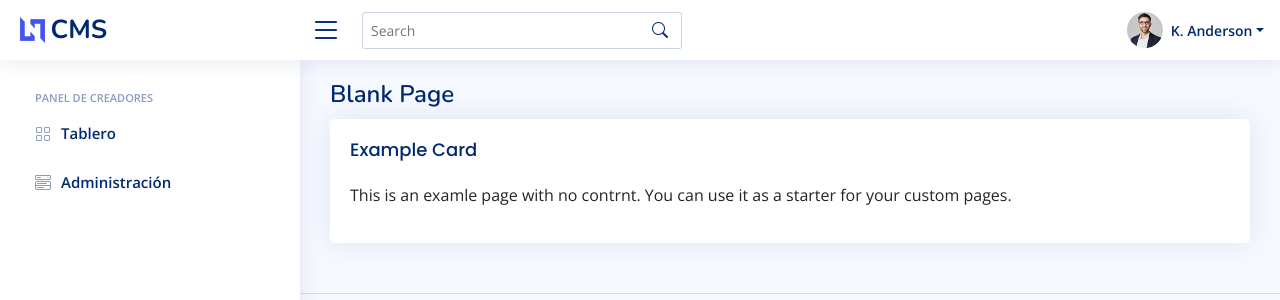
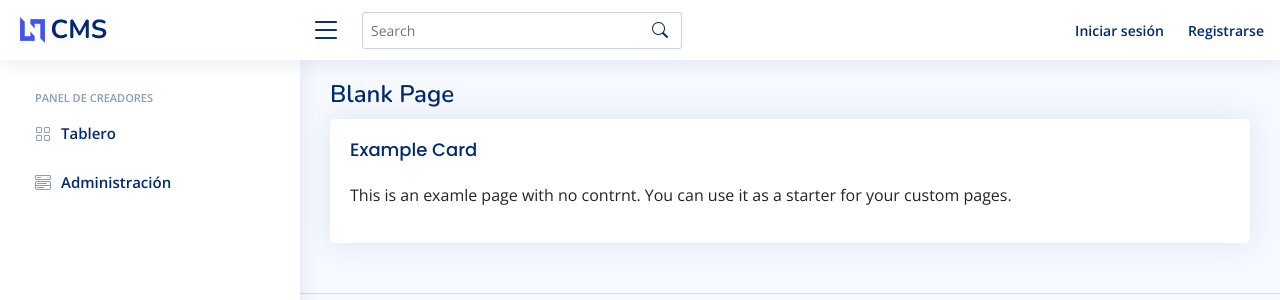
Before and after one commit to estebanfern/django_cms, a Django app: page / in a window 1280 px wide. Shown: the top 300 px of the page. Run offline with Django 5.2, Linux system fonts and the light colour scheme; some libraries are stand-ins or nearby versions.

Commit message:
add authenticated logic in base view

```diff
--- a/app/views.py
+++ b/app/views.py
@@ -6,26 +6,3 @@ from .forms import CustomUserCreationForm, CustomAuthenticationForm
 
 def home_view(request):
     return render(request, 'inicio.html')
-
-
-def register_view(request):
-    if request.method == 'POST':
-        form = CustomUserCreationForm(request.POST, request.FILES)
-        if form.is_valid():
-            user = form.save()
-            login(request, user)
-            return redirect('home')
-    else:
-        form = CustomUserCreationForm()
-    return render(request, 'register.html', {'form': form})
-
-def login_view(request):
-    if request.method == 'POST':
-        form = CustomAuthenticationForm(request, data=request.POST)
-        if form.is_valid():
-            user = form.get_user()
-            login(request, user)
-            return redirect('home')
-    else:
-        form = CustomAuthenticationForm()
-    return render(request, 'login.html', {'form': form})
--- a/cms/urls.py
+++ b/cms/urls.py
@@ -15,15 +15,22 @@ Including another URLconf
     2. Add a URL to urlpatterns:  path('blog/', include('blog.urls'))
 """
 from django.contrib import admin
+from django.contrib.auth.views import LogoutView
 from django.urls import path
+
+from app.auth.views import register_view, login_view, logout_view
 from app.profile.views import profile_view
 from app.views import *
 
 urlpatterns = [
     path('admin/', admin.site.urls),
+
     path('', home_view, name='home'),
+
+    #Auth
     path('register/', register_view, name='register'),
     path('login/', login_view, name='login'),
+    path('logout/', logout_view, name='logout'),
 
     # Profile
     path('profile/', profile_view, name='profile'),
--- a/templates/base.html
+++ b/templates/base.html
@@ -64,15 +64,16 @@
           </a>
         </li><!-- End Search Icon-->
 
+        {% if user.is_authenticated %}
         <li class="nav-item dropdown pe-3">
           <a class="nav-link nav-profile d-flex align-items-center pe-0" href="#" data-bs-toggle="dropdown">
             <img src="{% static 'assets/img/profile-img.jpg' %}" alt="Profile" class="rounded-circle">
-            <span class="d-none d-md-block dropdown-toggle ps-2">K. Anderson</span>
+            <span class="d-none d-md-block dropdown-toggle ps-2"></span>
           </a> <!-- End Profile Iamge Icon -->
           <ul class="dropdown-menu dropdown-menu-end dropdown-menu-arrow profile">
             <li class="dropdown-header">
-              <h6>Juan Pérez</h6>
-              <span>Suscriptor</span>
+              <h6>{{ user.name }}</h6>
+              <span>{{ user.role }}</span>
             </li>
             <li>
               <hr class="dropdown-divider">
@@ -87,13 +88,29 @@
               <hr class="dropdown-divider">
             </li>
             <li>
-              <a class="dropdown-item d-flex align-items-center" href="#">
+              <a class="dropdown-item d-flex align-items-center" href="/logout">
                 <i class="bi bi-box-arrow-right"></i>
                 <span>Cerrar Sesión</span>
               </a>
             </li>
           </ul><!-- End Profile Dropdown Items -->
         </li><!-- End Profile Nav -->
+        {% else %}
+        <li class="nav-item pe-3">
+          <a class="nav-link nav-profile d-flex align-items-center pe-0" href="/login">
+            <span class="d-none d-md-block ps-2">
+                Iniciar sesión
+            </span>
+          </a>
+        </li>
+        <li class="nav-item pe-3">
+          <a class="nav-link nav-profile d-flex align-items-center pe-0" href="/register">
+            <span class="d-none d-md-block ps-2">
+                Registrarse
+            </span>
+          </a>
+        </li>
+        {% endif %}
 
       </ul>
     </nav><!-- End Icons Navigation -->
```
Also changed, not shown: app/auth/views.py (added, +30 -0 lines).
